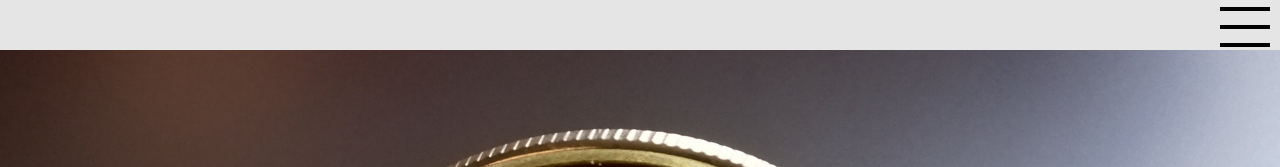
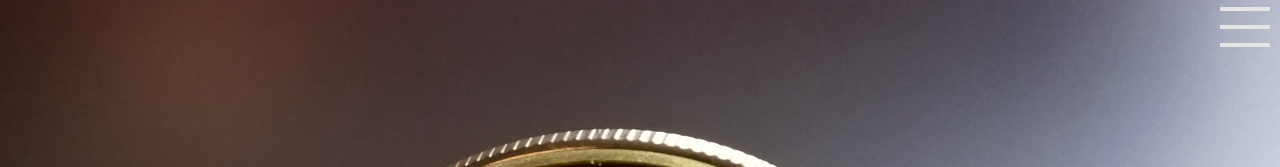
Before and after one commit to developroom/financeroom, a website: page index2.html in a window 1280 px wide. Shown: the top 167 px of the page. Drawn offline with nearby package versions, Linux system fonts and the light colour scheme.

```diff
--- a/static/css/modules/nav.css
+++ b/static/css/modules/nav.css
@@ -9,7 +9,7 @@
     align-items: center;
     justify-content: space-between;
     transition: all .5s ease-in-out;
-    background-color: #e5e5e5;
+    z-index: 3000;
 }
 
 nav.mainNav ul.navList{
@@ -20,6 +20,7 @@
     justify-content: space-around;
     transform: translateY(-100%);
     transition: all .5s ease-in-out;
+    background-color: #e5e5e5;
 }
 
 nav.mainNav ul.navList.active{
@@ -95,7 +96,8 @@
     left: 0;
     width: 100%;
     height: .4rem;
-    background-color: #000000;
+    background-color: #e5e5e5;
+
 }
 
 nav.mainNav button.navHamburgerButton .navHamburgerButtonBarMiddle{
@@ -105,7 +107,7 @@
     width: 100%;
     height: .4rem;
     background-color: #000000;
-    transition: all .5s ease-in-out;
+    background-color: #e5e5e5;
 }
 
 nav.mainNav button.navHamburgerButton .navHamburgerButtonBarBottom{
@@ -114,7 +116,7 @@
     left: 0;
     width: 100%;
     height: .4rem;
-    background-color: #000000;
+    background-color: #e5e5e5;
 }
 
 nav.mainNav button.navHamburgerButton .navHamburgerButtonBarMiddle.active{
--- a/static/css/modules/offer.css
+++ b/static/css/modules/offer.css
@@ -21,7 +21,8 @@
     width: 100%;
     display: flex;
     flex-wrap: wrap;
-    color: #af1a00;
+    color:#298F91;
+    text-shadow: 0px 0px 50px #000000;
 }
 
 section.offerSection .offerCardHolder .offerCardHolderInner{
```
